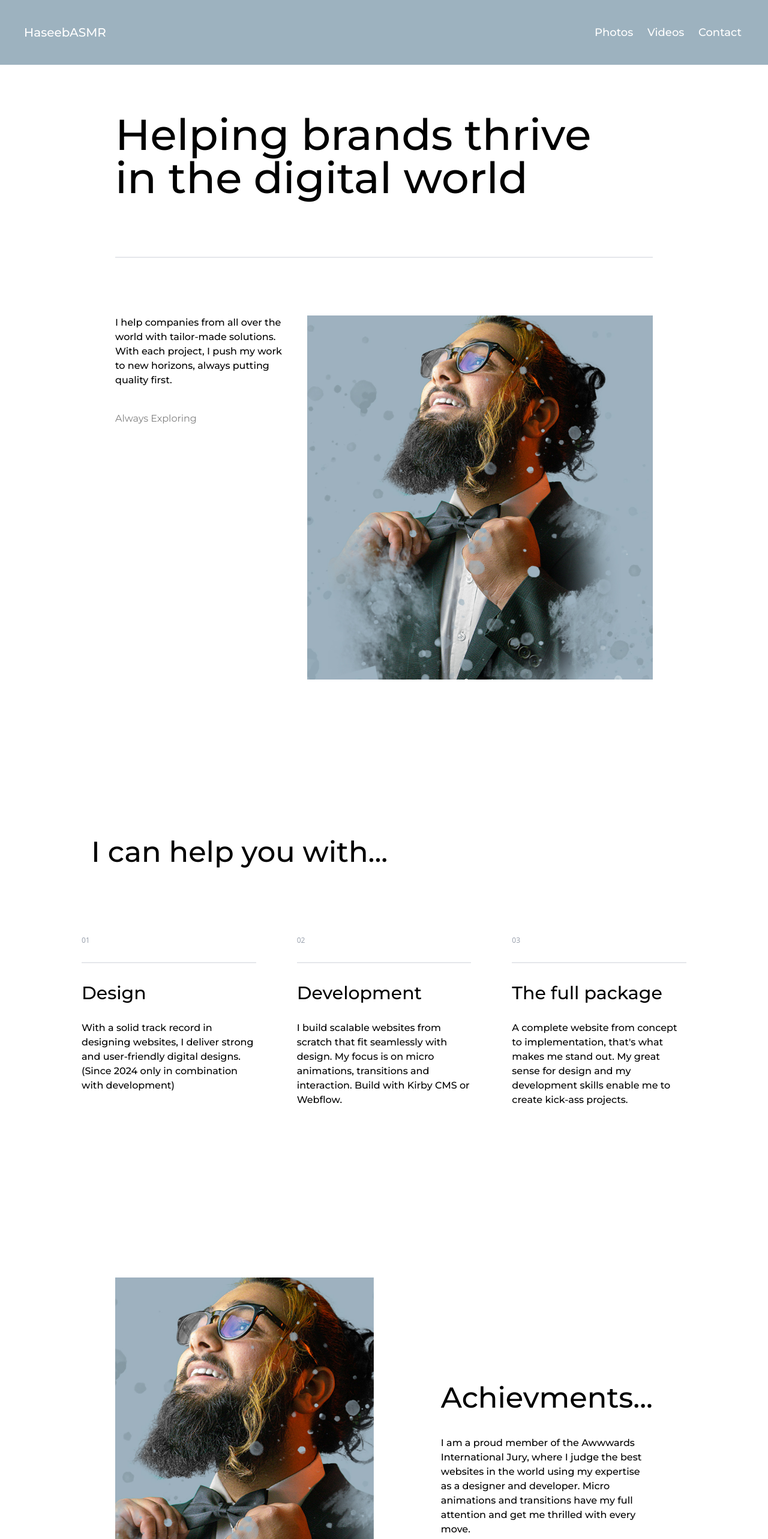
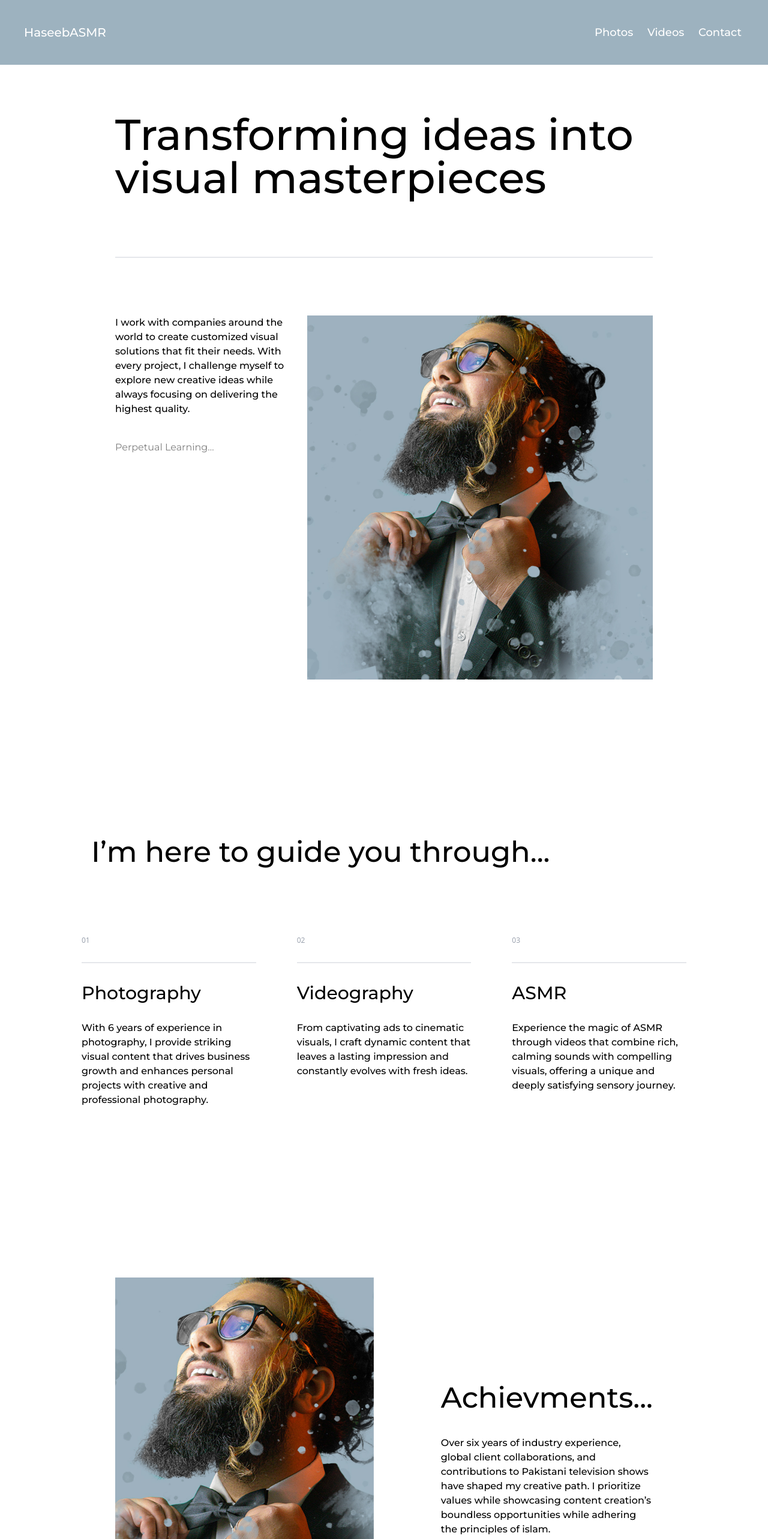
Before and after one commit to haseebasmr/haseebasmr, a React (Vite) app: page /#/about in a window 1280 px wide. Shown: the top 2566 px of the page at 60% size. Built offline with nearby package versions, Linux system fonts and the light colour scheme.

Commit message:
replace paragraphs

```diff
--- a/src/components/AboutMe.jsx
+++ b/src/components/AboutMe.jsx
@@ -10,7 +10,7 @@ export default function AboutMe() {
     <div className="w-screen bg-white">
       <div className="md:mx-48 mx-5 pt-20 pb-16 ">
         <h1 className="md:text-7xl  text-4xl font-medium">
-          Helping brands thrive <br /> in the digital world
+          Transforming ideas into <br /> visual masterpieces
         </h1>
         <div className="flex md:flex-row flex-col md:mt-24 md:pt-24 mt-16 pt-16 border-t-2  border-gray-200 md:space-x-8 h-screen md:space-y-0 space-y-8">
           <div className="flex-1">
@@ -20,12 +20,13 @@ export default function AboutMe() {
                 flex: 1,
               }}
             >
-              I help companies from all over the world with tailor-made
-              solutions. With each project, I push my work to new horizons,
-              always putting quality first.
+              I work with companies around the world to create customized visual
+              solutions that fit their needs. With every project, I challenge
+              myself to explore new creative ideas while always focusing on
+              delivering the highest quality.
             </span>
             <div className="mt-10 opacity-50 ">
-              <span className="  ">Always Exploring</span>
+              <span className="  ">Perpetual Learning…</span>
             </div>
           </div>
 
@@ -50,7 +51,7 @@ export default function AboutMe() {
         <div className=" md:p-10 p-1 mx-4   ">
           <div className="block">
             <h5 className="md:text-5xl mb-7  text-3xl font-medium ">
-              I can help you with...
+              I’m here to guide you through...
             </h5>
           </div>
         </div>
@@ -61,13 +62,13 @@ export default function AboutMe() {
             </div>
             <div className="border-t-2 mx-5 p-4 "></div>
             <div className=" mx-5 ">
-              <span className="text-3xl font-medium ">Design</span>
+              <span className="text-3xl font-medium ">Photography</span>
             </div>
             <div className="mx-2 my-4 p-3 font-medium ">
               <p>
-                With a solid track record in designing websites, I deliver
-                strong and user-friendly digital designs. (Since 2024 only in
-                combination with development)
+                With 6 years of experience in photography, I provide striking
+                visual content that drives business growth and enhances personal
+                projects with creative and professional photography.
               </p>
             </div>
           </div>
@@ -77,13 +78,13 @@ export default function AboutMe() {
             </div>
             <div className="border-t-2 mx-5 p-4 "></div>
             <div className=" mx-5 ">
-              <span className="text-3xl font-medium ">Development</span>
+              <span className="text-3xl font-medium ">Videography</span>
             </div>
             <div className="mx-2 my-4 p-3 font-medium ">
               <p>
-                I build scalable websites from scratch that fit seamlessly with
-                design. My focus is on micro animations, transitions and
-                interaction. Build with Kirby CMS or Webflow.
+                From captivating ads to cinematic visuals, I craft dynamic
+                content that leaves a lasting impression and constantly evolves
+                with fresh ideas.
               </p>
             </div>
           </div>
@@ -93,13 +94,13 @@ export default function AboutMe() {
             </div>
             <div className="border-t-2 mx-5 p-4 "></div>
             <div className=" mx-5 ">
-              <span className="text-3xl font-medium ">The full package</span>
+              <span className="text-3xl font-medium ">ASMR</span>
             </div>
             <div className="mx-2 my-4 p-3 font-medium ">
               <p>
-                A complete website from concept to implementation, that's what
-                makes me stand out. My great sense for design and my development
-                skills enable me to create kick-ass projects.
+                Experience the magic of ASMR through videos that combine rich,
+                calming sounds with compelling visuals, offering a unique and
+                deeply satisfying sensory journey.
               </p>
             </div>
           </div>
@@ -135,10 +136,11 @@ export default function AboutMe() {
                 flex: 1,
               }}
             >
-              I am a proud member of the Awwwards International Jury, where I
-              judge the best websites in the world using my expertise as a
-              designer and developer. Micro animations and transitions have my
-              full attention and get me thrilled with every move.
+              Over six years of industry experience, global client
+              collaborations, and contributions to Pakistani television shows
+              have shaped my creative path. I prioritize values while showcasing
+              content creation’s boundless opportunities while adhering the
+              principles of islam.
             </p>
           </div>
         </div>
--- a/src/components/Contact.jsx
+++ b/src/components/Contact.jsx
@@ -35,7 +35,7 @@ export default function Contact() {
         </Magnetic>
         <Magnetic>
           <button className="text-white font-montserrat md:text-2xl p-2 mx-1 font-medium">
-            Facebook
+            TikTok
           </button>
         </Magnetic>
         <Magnetic>
--- a/src/components/Description.jsx
+++ b/src/components/Description.jsx
@@ -7,12 +7,12 @@ export default function Description({ className }) {
       <div className="flex md:justify-center md:pt-52 pb-52 pt-10">
         <div className="flex flex-col md:flex-row max-w-5xl md:mx-20 mx-4 my-10 md:space-x-24 md:space-y-0 space-y-20">
           <div className="md:text-4xl text-2xl">
-            Helping brands to stand out in the digital era. Together we will set
-            the new status quo. No nonsense, always on the cutting edge.
+            Innovating visual excellence with every project, pushing boundaries
+            and setting trends.
           </div>
-          <div className="md:text-lg text-sm md:w-auto w-60 relative">
-            The combination of my passion for design, code & interaction
-            positions me in a unique place in the web design world.
+          <div className="md:text-lg text-sm md:w-auto md:pt-2 w-60 relative">
+            My blend of creative vision and technical expertise sets me apart in
+            crafting unforgettable visual stories.
           </div>
           <div className="absolute md:right-0 bottom-0 -right-12">
             <AboutMeBtn />
--- a/src/components/VideoCards.jsx
+++ b/src/components/VideoCards.jsx
@@ -12,7 +12,7 @@ import {
   Mousewheel,
 } from "swiper/modules";
 
-import slide_video_1 from "/assets/videos/video2.mp4";
+import slide_video_1 from "/assets/videos/cooking.mp4";
 import slide_video_2 from "/assets/videos/video2.mp4";
 import slide_video_3 from "/assets/videos/video2.mp4";
 import slide_video_4 from "/assets/videos/video2.mp4";
@@ -105,7 +105,7 @@ function VideoCards() {
               />
             </div>
             <div className="absolute bottom-5 md:left-5 left-8 md:text-8xl text-5xl font-bold text-pallet4">
-              Product
+              Food
             </div>
           </SwiperSlide>
           <SwiperSlide>
@@ -118,7 +118,7 @@ function VideoCards() {
               />
             </div>
             <div className="absolute bottom-5 md:left-5 left-8 md:text-8xl text-5xl font-bold text-pallet4">
-              Food
+              Product
             </div>
           </SwiperSlide>
           <SwiperSlide>
```
Also changed, not shown: 1 other file (tests, documents, lock files or other folders).
